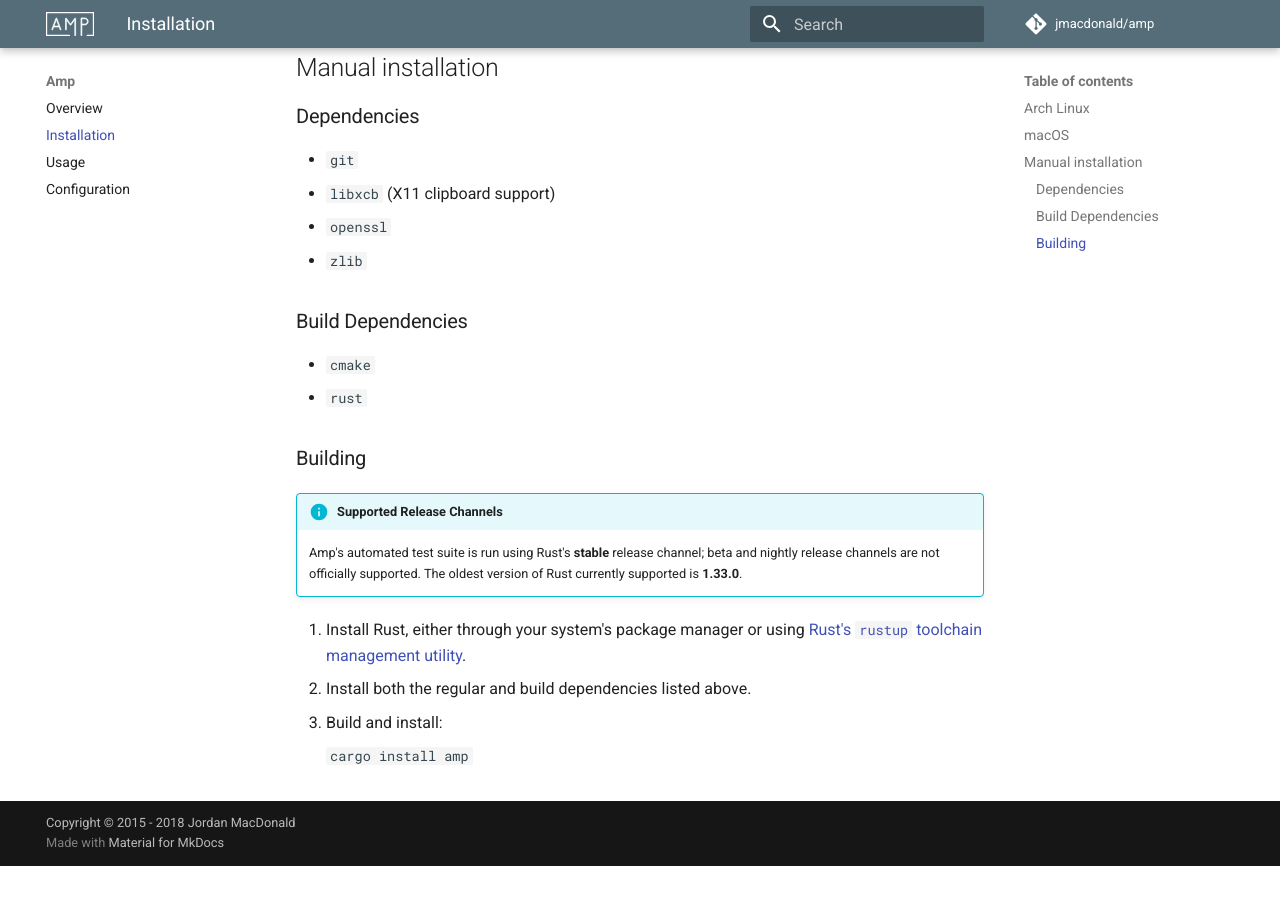
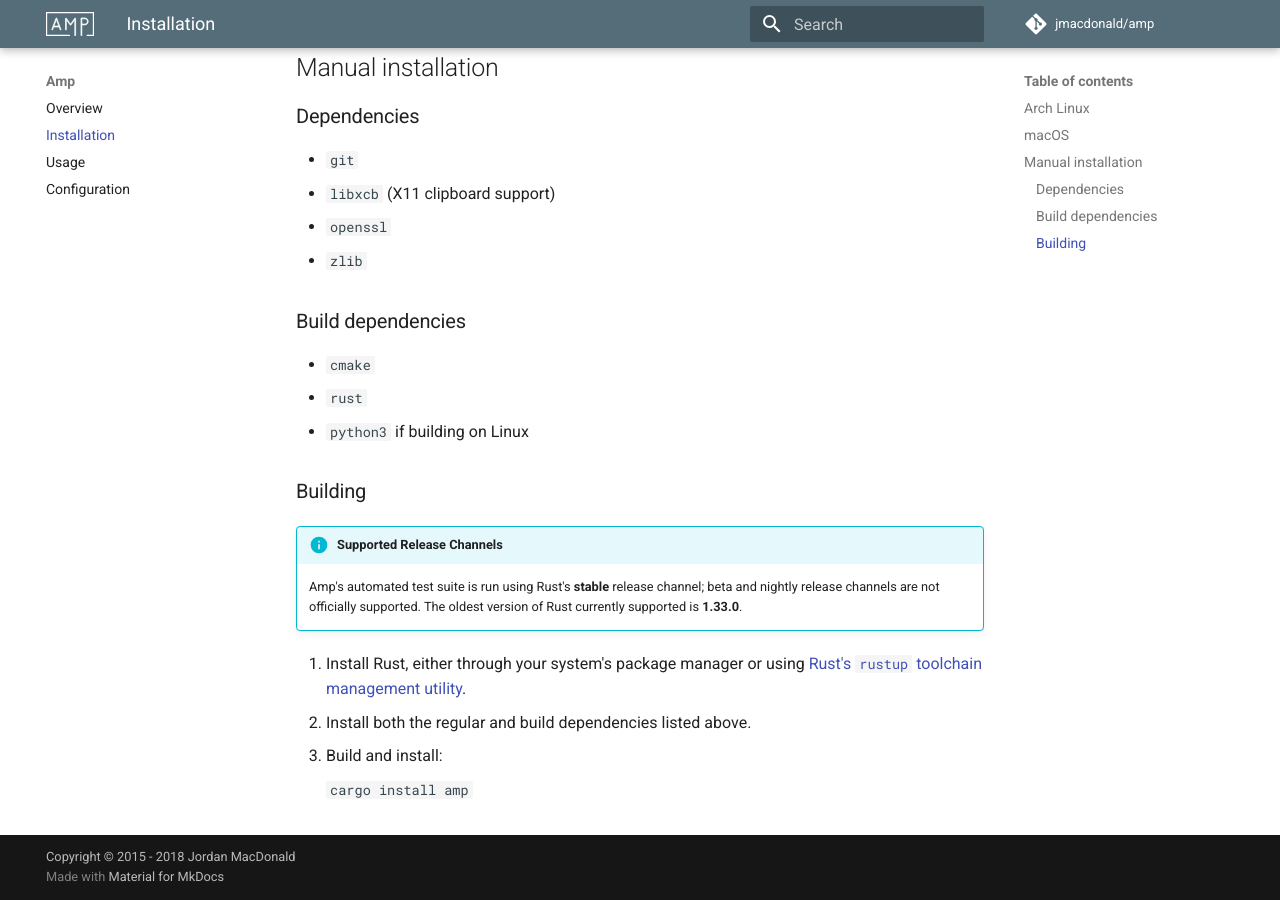
Before and after one commit to jmacdonald/amp, an MkDocs documentation site: the page built from documentation/pages/installation.md, in a window 1280 px wide and 900 px high, scrolled down 671 px. Built offline with MkDocs 1.6.1 and Material for MkDocs 9.7.7, drawn with Linux system fonts in a browser that asks for light colours; comment, search, counter and statistics services are not loaded; old or Windows-style settings are respelled for this version of MkDocs; before the commit the page ends 1537 px from its top, so only the background shows below that.

Commit message:
add python3 to build dependencies

```diff
--- a/documentation/pages/installation.md
+++ b/documentation/pages/installation.md
@@ -35,10 +35,11 @@ brew tap jmacdonald/amp && brew install amp
 * `openssl`
 * `zlib`
 
-### Build Dependencies
+### Build dependencies
 
 * `cmake`
 * `rust`
+* `python3` if building on Linux
 
 ### Building
 
```
